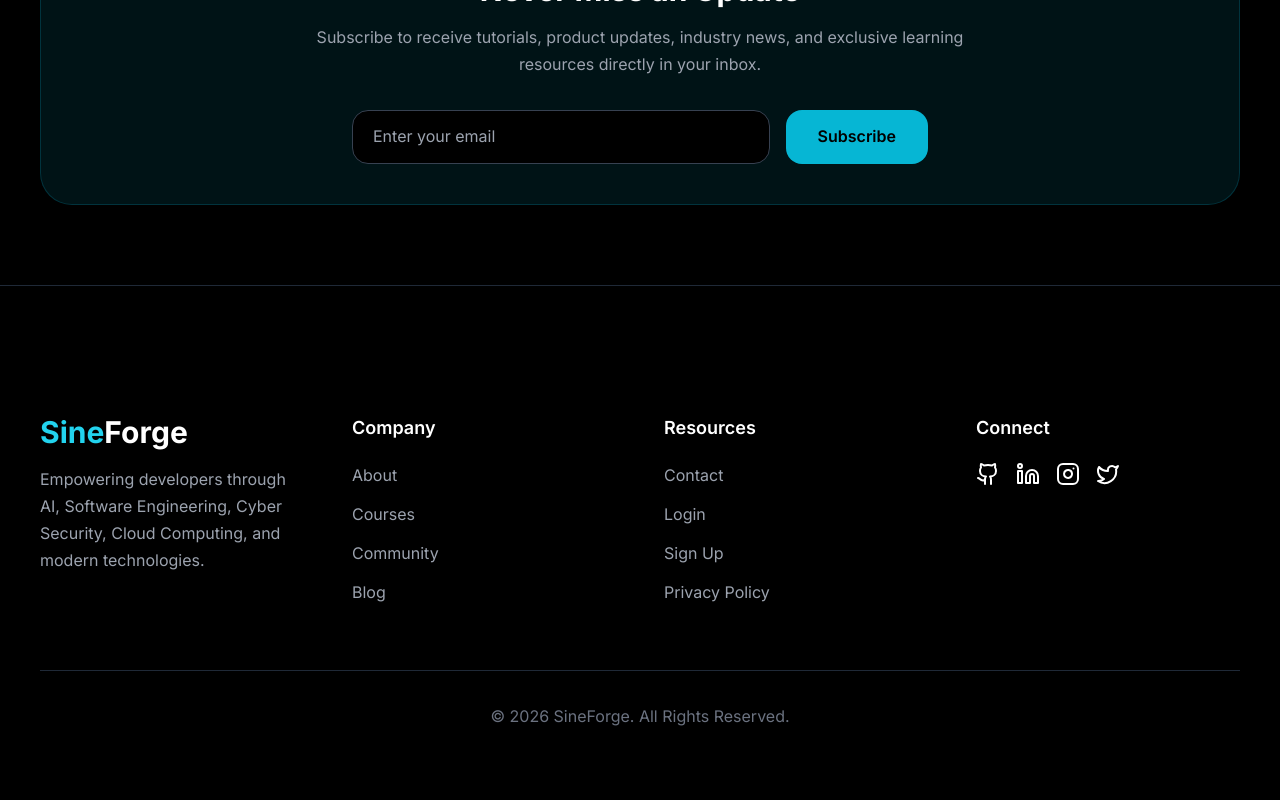
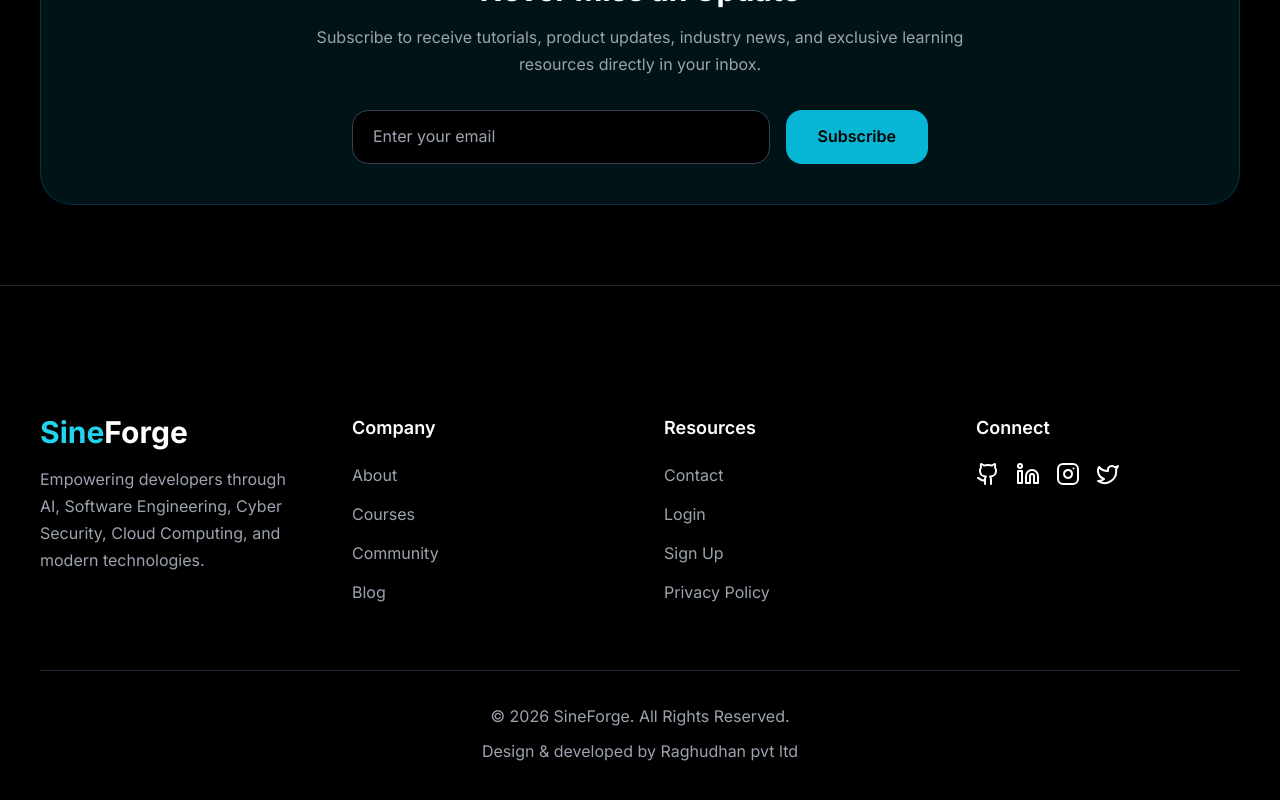
Before and after one commit to SangamKumarMishra-2003/sineforge_website, a Next.js app: page /blog in a window 1280 px wide. Shown: the part 1593-2393 px from the top of the page. Built offline with nearby package versions, Linux system fonts and the light colour scheme.

Commit message:
footer change

```diff
--- a/components/common/Footer.tsx
+++ b/components/common/Footer.tsx
@@ -81,8 +81,8 @@ export default function Footer() {
         </div>
 
         <div className="mt-16 border-t border-gray-800 pt-8 text-center text-gray-500">
-          © {new Date().getFullYear()} SineForge.
-          All Rights Reserved.
+          <p>© {new Date().getFullYear()} SineForge. All Rights Reserved.</p>
+          <p className="mt-2">Design &amp; developed by Raghudhan pvt ltd</p>
         </div>
       </div>
     </footer>
```
